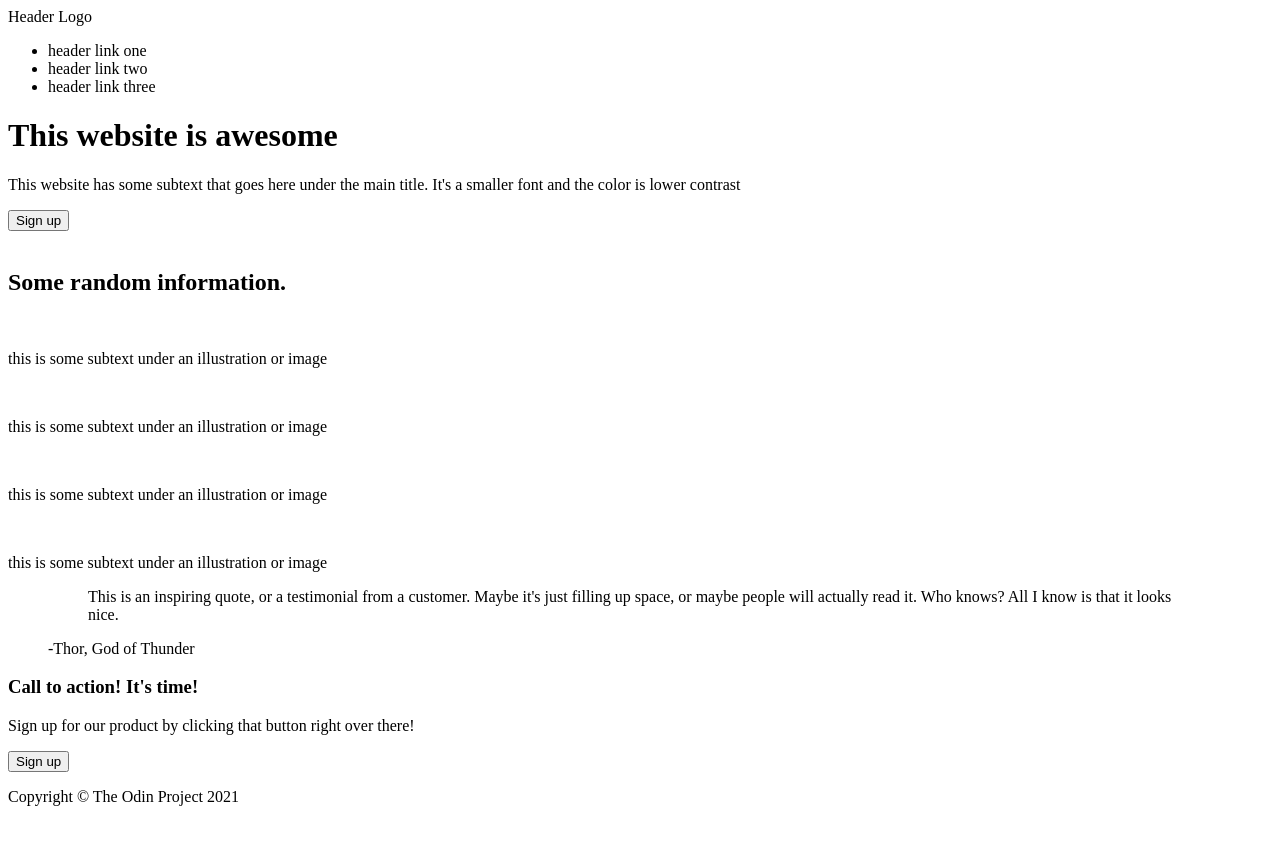
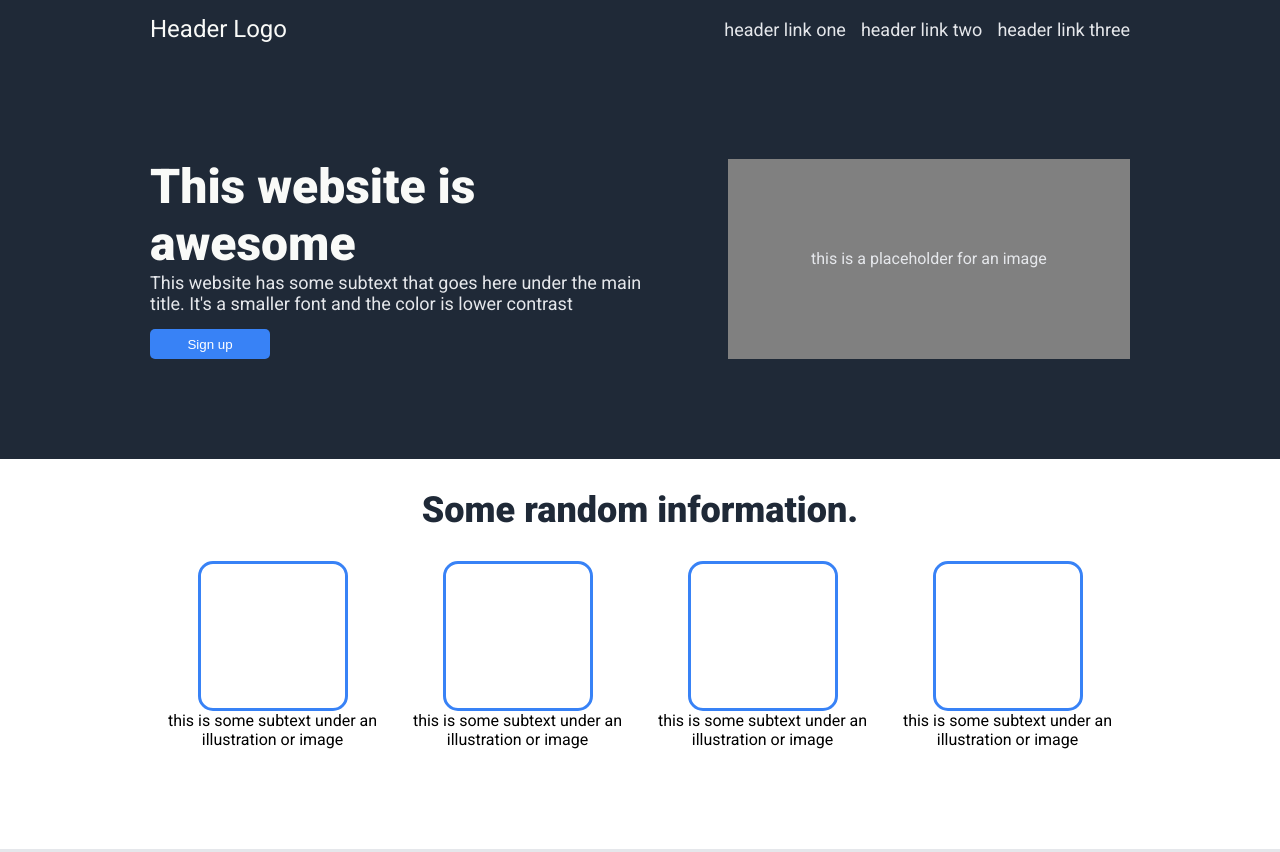
Before and after one commit to TheinHein/landing-page, a plain HTML site: page index.html in a window 1280 px wide. Shown: the top 852 px of the page. Before the commit the page ends 822 px from the top, so only its background shows below. Drawn offline with Linux system fonts and the light colour scheme.

Commit message:
finish html and css based on project description

```diff
--- a/index.html
+++ b/index.html
@@ -4,67 +4,77 @@
     <meta charset="UTF-8" />
     <meta http-equiv="X-UA-Compatible" content="IE=edge" />
     <meta name="viewport" content="width=device-width, initial-scale=1.0" />
-    <title>Document</title>
+    <link rel="preconnect" href="https://fonts.googleapis.com" />
+    <link rel="preconnect" href="https://fonts.gstatic.com" crossorigin />
+    <link
+      href="https://fonts.googleapis.com/css2?family=Roboto:ital,wght@0,100;0,300;0,400;0,500;0,700;0,900;1,100;1,300;1,400;1,500;1,700;1,900&display=swap"
+      rel="stylesheet"
+    />
+    <link rel="stylesheet" href="styles.css" />
+    <title>Landing Page</title>
   </head>
   <body>
     <div class="navbar">
-      <div>Header Logo</div>
+      <div class="logo">Header Logo</div>
+      <div class="navlink">
         <ul>
-        <li><a>header link one</a></li>
-        <li><a>header link two</a></li>
-        <li><a>header link three</a></li>
+          <li><a href="#">header link one</a></li>
+          <li><a href="#">header link two</a></li>
+          <li><a href="#">header link three</a></li>
         </ul>
       </div>
+    </div>
 
-    <div class="section">
+    <div class="main">
       <div>
-        <h1>This website is awesome</h1>
-        <p>
+        <p class="main-text">This website is awesome</p>
+        <p class="secondary-text">
           This website has some subtext that goes here under the main title.
           It's a smaller font and the color is lower contrast
         </p>
         <button>Sign up</button>
       </div>
-      <div>
-        <img />
-      </div>
+      <div class="image">this is a placeholder for an image</div>
     </div>
 
-    <div class="section">
     <h2>Some random information.</h2>
-      <div class="image">
-        <img />
+    <div class="information">
+      <div class="info-content">
+        <div class="illustration"></div>
         <p>this is some subtext under an illustration or image</p>
       </div>
-      <div class="image">
-        <img />
+      <div class="info-content">
+        <div class="illustration"></div>
         <p>this is some subtext under an illustration or image</p>
       </div>
-      <div class="image">
-        <img />
+      <div class="info-content">
+        <div class="illustration"></div>
         <p>this is some subtext under an illustration or image</p>
       </div>
-      <div class="image">
-        <img />
+      <div class="info-content">
+        <div class="illustration"></div>
         <p>this is some subtext under an illustration or image</p>
       </div>
     </div>
 
-    <figure class="section">
     <blockquote>
-        <p>
-          This is an inspiring quote, or a testimonial from a customer. Maybe
-          it's just filling up space, or maybe people will actually read it. Who
-          knows? All I know is that it looks nice.
-        </p>
+      This is an inspiring quote, or a testimonial from a customer. Maybe it's
+      just filling up space, or maybe people will actually read it. Who knows?
+      All I know is that it looks nice.
+      <p>-Thor, God of Thunder</p>
     </blockquote>
-      <figcaption>-Thor, God of Thunder</figcaption>
-    </figure>
 
     <div class="section">
+      <div class="call-to-action">
+        <div>
           <h3>Call to action! It's time!</h3>
-      <p>Sign up for our product by clicking that button right over there!</p>
+          <p>
+            Sign up for our product by clicking that button right over there!
+          </p>
+        </div>
+
         <button>Sign up</button>
+      </div>
     </div>
 
     <div class="footer">
--- a/styles.css
+++ b/styles.css
@@ -1,8 +1,171 @@
 html {
   box-sizing: border-box;
+  font-family: "Roboto", sans-serif;
 }
+
 *,
 *::before,
 *::after {
   box-sizing: inherit;
 }
+
+body {
+  margin: 0;
+  min-height: 100vh;
+  display: flex;
+  flex-direction: column;
+}
+
+.navbar {
+  background-color: #1f2937;
+  display: flex;
+  align-items: center;
+  justify-content: space-between;
+  padding: 15px 150px;
+}
+
+.logo {
+  font-size: 24px;
+  color: #f9faf8;
+}
+
+ul {
+  list-style: none;
+  display: flex;
+  gap: 15px;
+  margin: 0;
+  padding: 0;
+}
+
+a {
+  text-decoration: none;
+}
+
+.main {
+  display: flex;
+  align-items: center;
+  padding: 100px 150px;
+  gap: 50px;
+}
+
+.main,
+.footer {
+  background-color: #1f2937;
+}
+
+.main-text {
+  font-size: 48px;
+  font-weight: 900;
+  color: #f9faf8;
+  margin: 0;
+}
+
+.secondary-text,
+a,
+.footer {
+  font-size: 18px;
+  color: #e5e7eb;
+}
+
+.secondary-text {
+  margin-bottom: 15px;
+}
+
+button,
+.call-to-action {
+  background-color: #3882f6;
+}
+
+.image {
+  width: 700px;
+  height: 200px;
+  background-color: grey;
+  color: #e5e7eb;
+  display: flex;
+  align-items: center;
+  justify-content: center;
+}
+
+.information {
+  display: flex;
+  padding: 0 150px;
+  justify-content: space-between;
+}
+
+h2 {
+  font-size: 36px;
+  font-weight: 900;
+  color: #1f2937;
+  text-align: center;
+}
+
+.info-content {
+  display: flex;
+  flex-direction: column;
+  align-items: center;
+  text-align: center;
+  padding-bottom: 100px;
+}
+
+.illustration {
+  width: 150px;
+  height: 150px;
+  border: 3px solid #3882f6;
+  border-radius: 15px;
+}
+
+blockquote {
+  background-color: #e5e7eb;
+  color: #1f2937;
+  font-size: 36px;
+  font-style: italic;
+  margin: 0;
+  padding: 100px 250px;
+}
+
+blockquote p {
+  text-align: right;
+  font-style: normal;
+  font-weight: 900;
+  font-size: 24px;
+}
+
+.section {
+  display: flex;
+  padding: 0 100px;
+  justify-content: center;
+}
+
+.call-to-action {
+  margin: 100px 150px;
+  padding: 50px 100px;
+  color: white;
+  display: flex;
+  border-radius: 10px;
+  gap: 100px;
+  align-items: center;
+}
+
+.call-to-action h3,
+p {
+  margin: 0;
+  padding: 0;
+}
+
+button {
+  width: 120px;
+  height: 30px;
+  border-style: none;
+  border-radius: 5px;
+  color: white;
+}
+
+.call-to-action button {
+  border: 1px solid white;
+}
+
+.footer {
+  padding: 30px 150px;
+  display: flex;
+  justify-content: center;
+}
```
Lines whose indentation alone changed are shown as unchanged.
